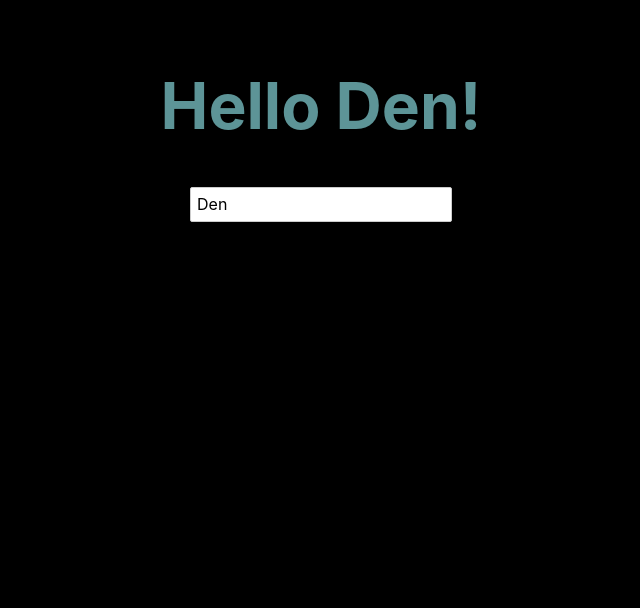
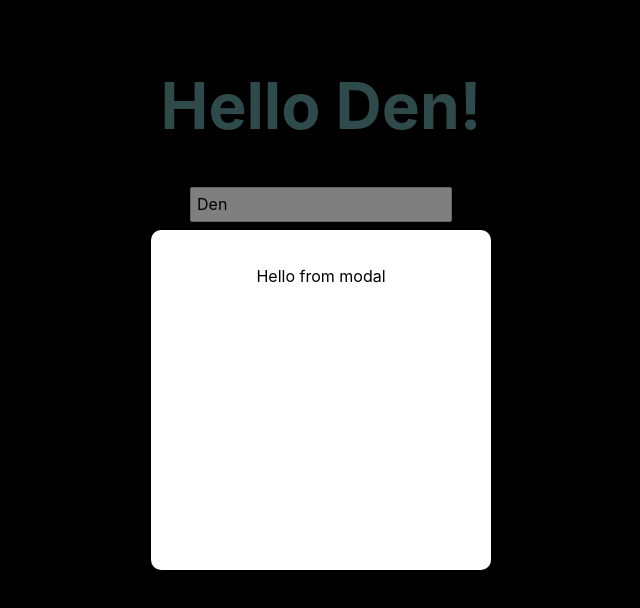
Before and after one commit to katatsu12/votes, a Svelte app: page / in a window 1280 px wide. Shown: the top 608 px of the page, without its empty margins (319-959 px from the left). Built offline with nearby package versions, Linux system fonts and the light colour scheme.

Commit message:
Modal text

```diff
--- a/src/components/Modal.svelte
+++ b/src/components/Modal.svelte
@@ -1,5 +1,5 @@
 <script>
-	let showModal = false;
+	let showModal = true;
 </script>
 
 {#if showModal}
@@ -32,4 +32,10 @@
     box-shadow: 0 0 10px rgba(0, 0, 0, 0.5);
     padding: 20px;
   }
+
+	.modal p {
+    color: #000;
+    font-size: 16px;
+    text-align: center;
+  }
 </style>
```
